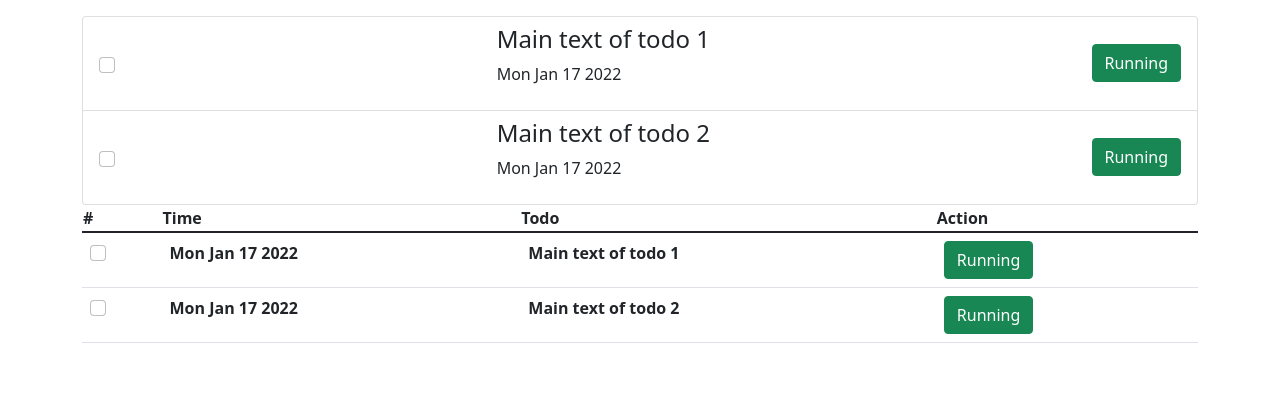
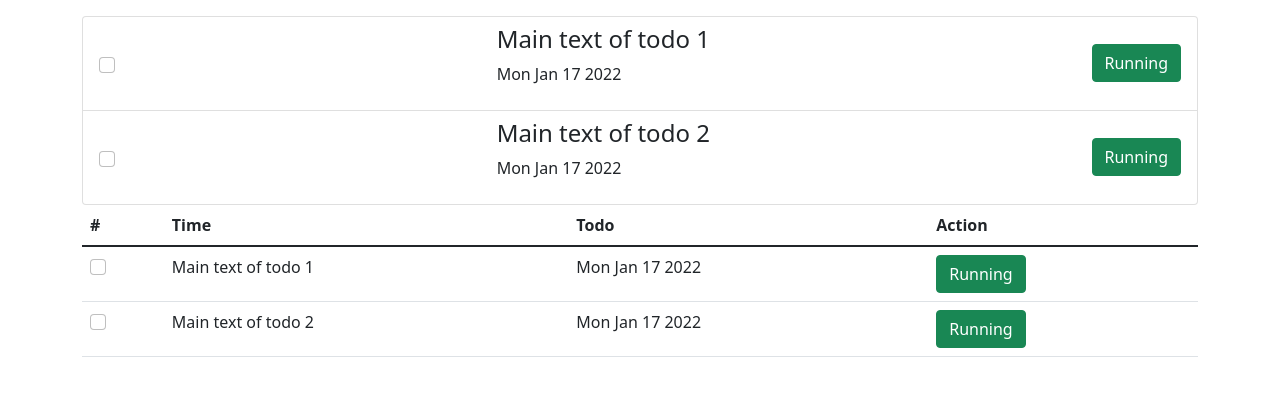
Before and after one commit to ZIHAD22/stack-todo, a React (Create React App) app: page / in a window 1280 px wide. Shown: the top 396 px of the page. Built offline with nearby package versions, Linux system fonts and the light colour scheme.

Commit message:
solve table error

```diff
--- a/src/components/tableview/index.jsx
+++ b/src/components/tableview/index.jsx
@@ -4,24 +4,24 @@ import { Button, Input, Table } from "reactstrap";
 // helper component for ____ (that i made some time leater) or rowItem
 const RowItem = ({ todo, toggleSelect, toggleComplete }) => (
   <tr>
-    <th scope="row">
+    <td scope="row">
       <Input
         type="checkbox"
         id={todo.id}
         checked={todo.isSelect}
         onChange={() => toggleSelect(todo.id)}
       />
-    </th>
-    <th>{todo.time.toDateString()}</th>
-    <th>{todo.text}</th>
-    <th>
+    </td>
+    <td>{todo.text}</td>
+    <td>{todo.time.toDateString()}</td>
+    <td>
       <Button
         color={todo.isComplete ? "danger" : "success"}
         onClick={() => toggleComplete(todo.id)}
       >
         {todo.isComplete ? "Completed" : "Running"}
       </Button>
-    </th>
+    </td>
   </tr>
 );
 
@@ -36,10 +36,12 @@ RowItem.propTypes = {
 const TableView = ({ todos, toggleComplete, toggleSelect }) => (
   <Table>
     <thead>
-      <th>#</th>
-      <th>Time</th>
-      <th>Todo</th>
-      <th>Action</th>
+      <tr>
+        <th>#</th>
+        <th>Time</th>
+        <th>Todo</th>
+        <th>Action</th>
+      </tr>
     </thead>
     <tbody>
       {todos.map((todo) => (
@@ -56,7 +58,7 @@ const TableView = ({ todos, toggleComplete, toggleSelect }) => (
 
 // PropTypes for TableView
 TableView.propTypes = {
-  todos: PropTypes.object.isRequired,
+  todos: PropTypes.array.isRequired,
   toggleComplete: PropTypes.func.isRequired,
   toggleSelect: PropTypes.func.isRequired,
 };
```
